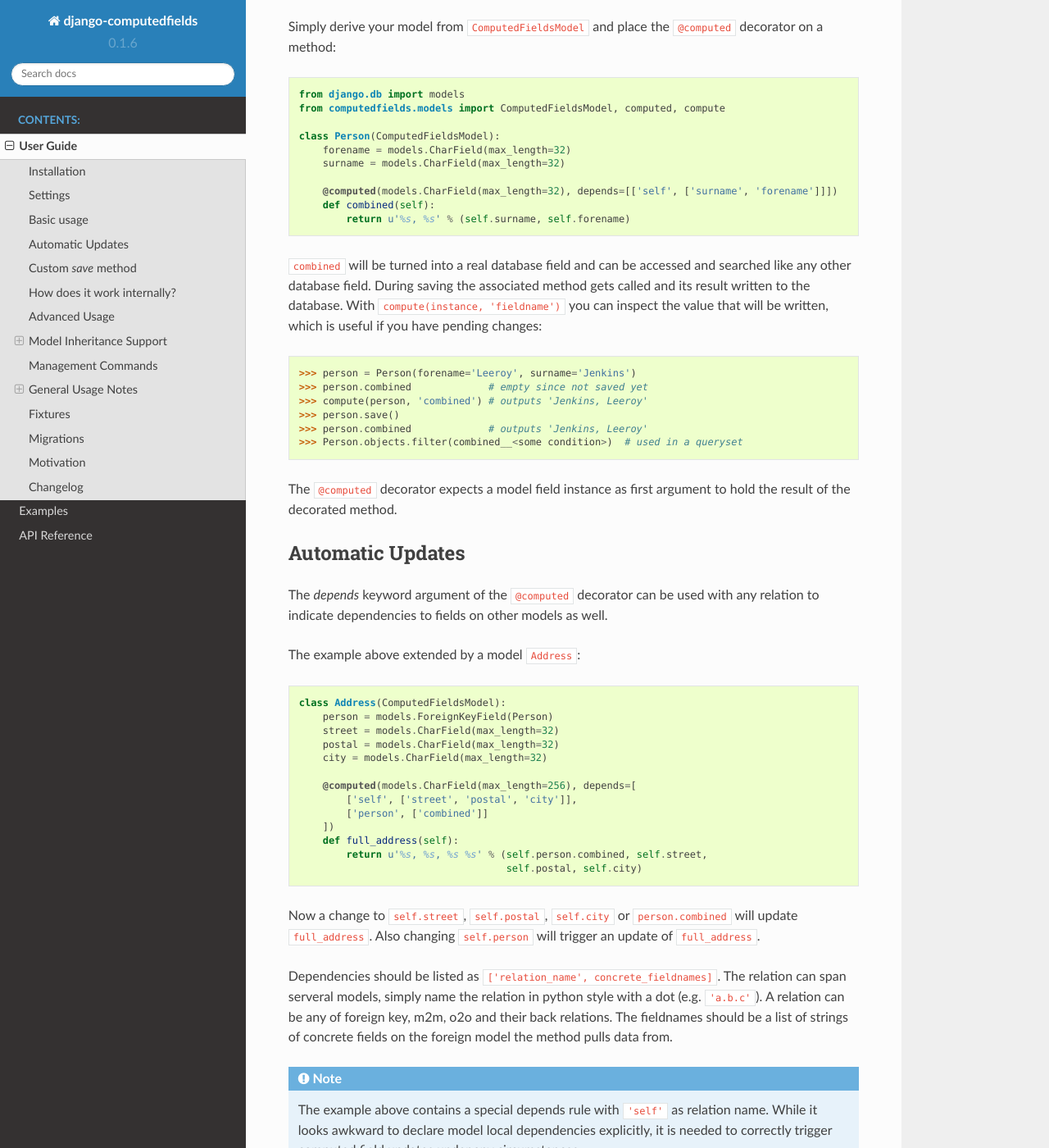
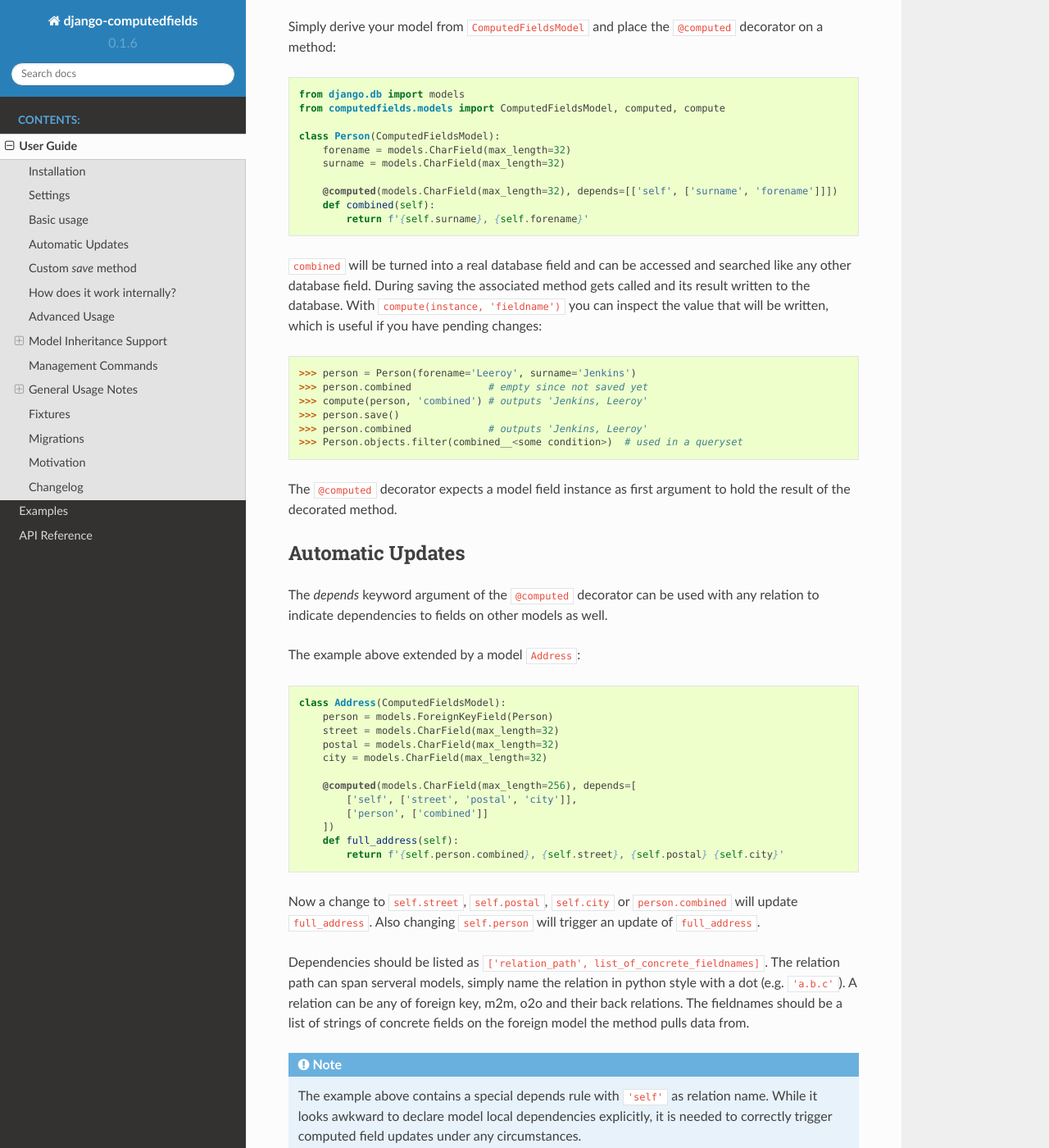
Before and after one commit to netzkolchose/django-computedfields, a Sphinx documentation site: the page built from docs/manual.rst, in a window 1280 px wide and 1400 px high, scrolled down 1302 px. Shown: the whole window at 82% size. Built offline with Sphinx 7.4.7 and the Read the Docs theme 2.0.0, drawn with Linux system fonts in a browser that asks for light colours; the version number is read from the project's files by our own code; some of the changed text lies outside the part shown.

Commit message:
docs typos, use f-strings

```diff
--- a/docs/examples.rst
+++ b/docs/examples.rst
@@ -463,7 +463,7 @@ updates from different descendent model fields, example:
             if hasattr(self, 'a'):
                 return a.f_on_a
             if hasattr(self, 'b'):
-                if hasattr(self, 'b'):
+                if hasattr(self, 'c'):
                     return self.b.c.f_on_c
                 return b.f_on_b
             return ''
--- a/docs/manual.rst
+++ b/docs/manual.rst
@@ -70,7 +70,7 @@ the ``@computed`` decorator on a method:
 
         @computed(models.CharField(max_length=32), depends=[['self', ['surname', 'forename']]])
         def combined(self):
-            return u'%s, %s' % (self.surname, self.forename)
+            return f'{self.surname}, {self.forename}'
 
 ``combined`` will be turned into a real database field and can be accessed
 and searched like any other database field. During saving the associated method gets called
@@ -110,14 +110,13 @@ The example above extended by a model ``Address``:
             ['person', ['combined']]
         ])
         def full_address(self):
-            return u'%s, %s, %s %s' % (self.person.combined, self.street,
-                                       self.postal, self.city)
+            return f'{self.person.combined}, {self.street}, {self.postal} {self.city}'
 
 Now a change to ``self.street``, ``self.postal``, ``self.city`` or ``person.combined``
 will update ``full_address``. Also changing ``self.person`` will trigger an update of ``full_address``.
 
-Dependencies should be listed as ``['relation_name', concrete_fieldnames]``.
-The relation can span serveral models, simply name the relation
+Dependencies should be listed as ``['relation_path', list_of_concrete_fieldnames]``.
+The relation path can span serveral models, simply name the relation
 in python style with a dot (e.g. ``'a.b.c'``). A relation can be any of
 foreign key, m2m, o2o and their back relations.
 The fieldnames should be a list of strings of concrete fields on the foreign model the method
```
Also changed, not shown: other parts of docs/manual.rst (+1 -1 lines), README.md (+1 -1 lines).
